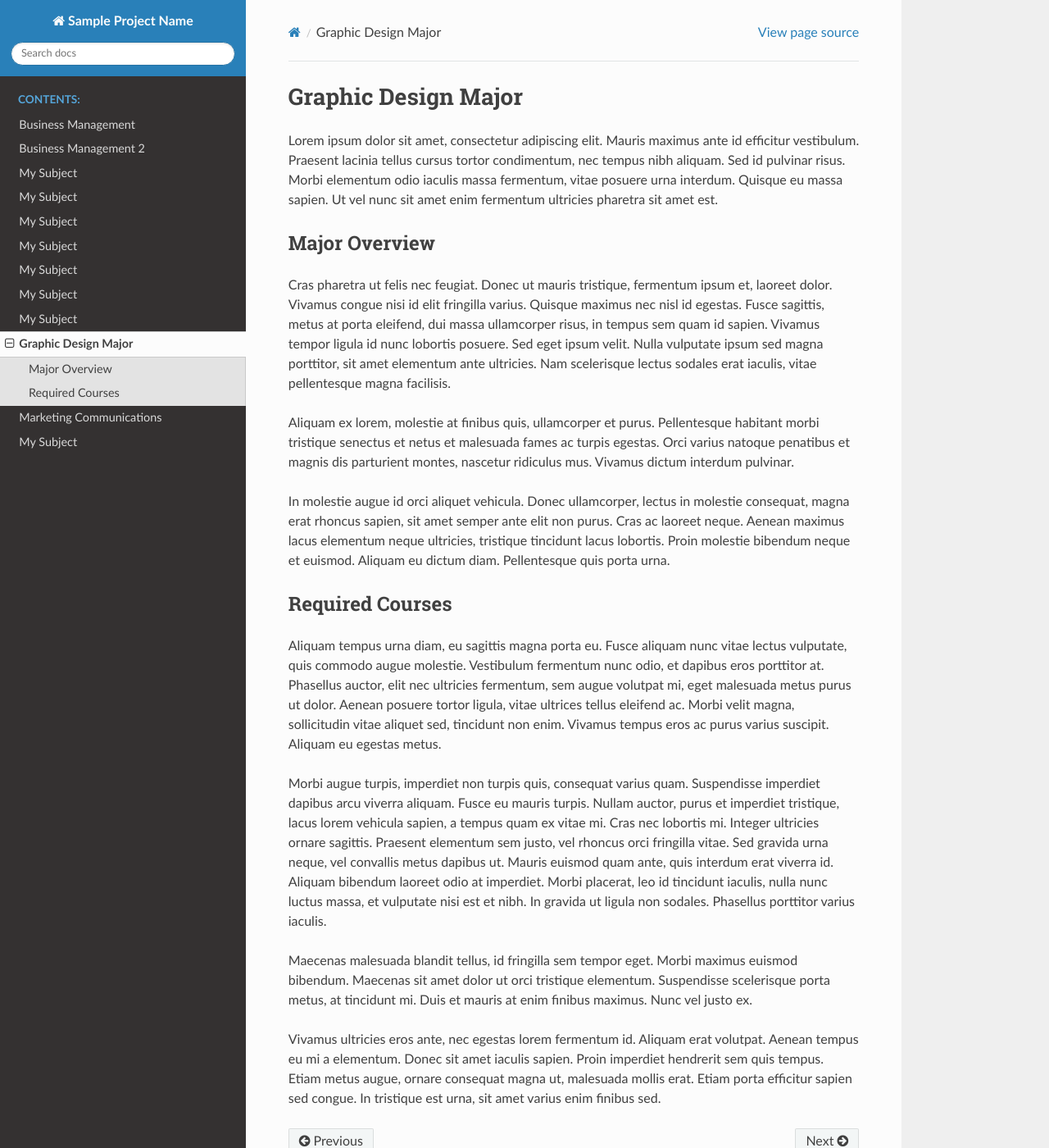
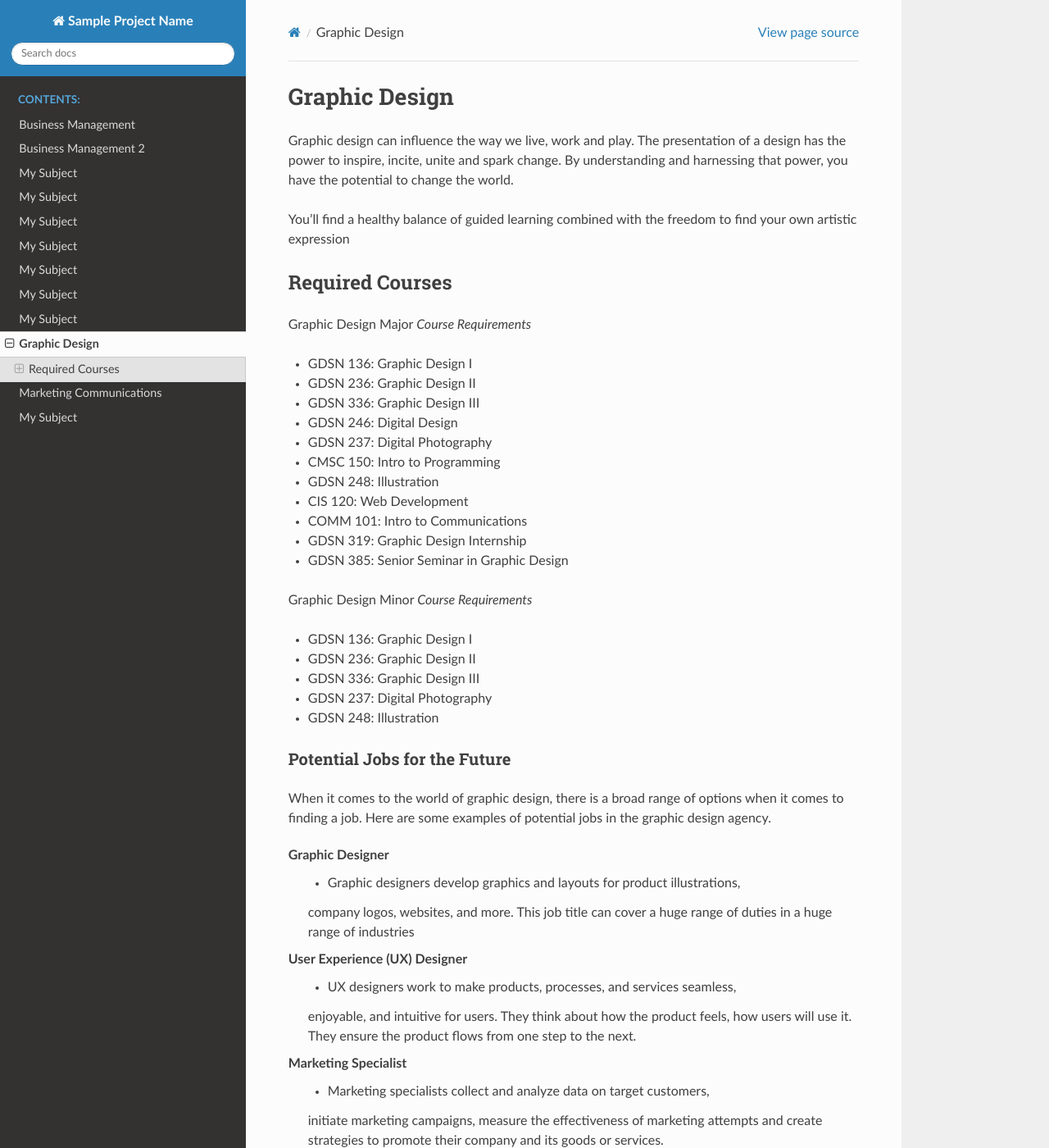
Before and after one commit to burnskatie/majors_template, a Sphinx documentation site: the page built from source/gd_information/index.rst, in a window 1280 px wide and 1400 px high. Shown: the whole window at 82% size. Built offline with Sphinx 7.4.7 and the Read the Docs theme 2.0.0, drawn with Linux system fonts in a browser that asks for light colours; some of the changed text lies outside the part shown.

Commit message:
Added GD Information/Course Requirements

```diff
--- a/source/gd_information/index.rst
+++ b/source/gd_information/index.rst
@@ -1,65 +1,74 @@
-Graphic Design Major
-==========
+Graphic Design
+==============
 
-Lorem ipsum dolor sit amet, consectetur adipiscing elit. Mauris maximus ante id
-efficitur vestibulum. Praesent lacinia tellus cursus tortor condimentum, nec
-tempus nibh aliquam. Sed id pulvinar risus. Morbi elementum odio iaculis massa
-fermentum, vitae posuere urna interdum. Quisque eu massa sapien. Ut vel nunc sit
-amet enim fermentum ultricies pharetra sit amet est.
+Graphic design can influence the way we live, work and play. The presentation
+of a design has the power to inspire, incite, unite and spark change. By
+understanding and harnessing that power, you have the potential to change the
+world.
 
-Major Overview
---------------
-
-Cras pharetra ut felis nec
-feugiat. Donec ut mauris tristique, fermentum ipsum et, laoreet dolor. Vivamus
-congue nisi id elit fringilla varius. Quisque maximus nec nisl id egestas. Fusce
-sagittis, metus at porta eleifend, dui massa ullamcorper risus, in tempus sem
-quam id sapien. Vivamus tempor ligula id nunc lobortis posuere. Sed eget ipsum
-velit. Nulla vulputate ipsum sed magna porttitor, sit amet elementum ante ultricies.
-Nam scelerisque lectus sodales erat iaculis, vitae pellentesque magna facilisis.
-
-Aliquam ex lorem, molestie at finibus quis, ullamcorper et purus. Pellentesque
-habitant morbi tristique senectus et netus et malesuada fames ac turpis egestas.
-Orci varius natoque penatibus et magnis dis parturient montes, nascetur
-ridiculus mus. Vivamus dictum interdum pulvinar.
-
-In molestie augue id orci
-aliquet vehicula. Donec ullamcorper, lectus in molestie consequat, magna erat
-rhoncus sapien, sit amet semper ante elit non purus. Cras ac laoreet neque.
-Aenean maximus lacus elementum neque ultricies, tristique tincidunt lacus
-lobortis. Proin molestie bibendum neque et euismod. Aliquam eu dictum diam.
-Pellentesque quis porta urna.
+You'll find a healthy balance of guided learning combined with the freedom to
+find your own artistic expression
 
 Required Courses
 ----------------
 
-Aliquam tempus urna diam, eu sagittis magna porta eu. Fusce aliquam nunc vitae
-lectus vulputate, quis commodo augue molestie. Vestibulum fermentum nunc odio,
-et dapibus eros porttitor at. Phasellus auctor, elit nec ultricies fermentum,
-sem augue volutpat mi, eget malesuada metus purus ut dolor. Aenean posuere
-tortor ligula, vitae ultrices tellus eleifend ac. Morbi velit magna,
-sollicitudin vitae aliquet sed, tincidunt non enim. Vivamus tempus eros ac
-purus varius suscipit. Aliquam eu egestas metus.
+Graphic Design Major
+*Course Requirements*
 
-Morbi augue turpis, imperdiet non turpis quis, consequat varius quam.
-Suspendisse imperdiet dapibus arcu viverra aliquam. Fusce eu mauris turpis.
-Nullam auctor, purus et imperdiet tristique, lacus lorem vehicula sapien,
-a tempus quam ex vitae mi. Cras nec lobortis mi. Integer ultricies ornare
-sagittis. Praesent elementum sem justo, vel rhoncus orci fringilla vitae.
-Sed gravida urna neque, vel convallis metus dapibus ut. Mauris euismod quam
-ante, quis interdum erat viverra id. Aliquam bibendum laoreet odio at imperdiet.
-Morbi placerat, leo id tincidunt iaculis, nulla nunc luctus massa, et vulputate
-nisi est et nibh. In gravida ut ligula non sodales. Phasellus porttitor varius
-iaculis.
+* GDSN 136: Graphic Design I
+* GDSN 236: Graphic Design II
+* GDSN 336: Graphic Design III
+* GDSN 246: Digital Design
+* GDSN 237: Digital Photography
+* CMSC 150: Intro to Programming
+* GDSN 248: Illustration
+* CIS 120: Web Development
+* COMM 101: Intro to Communications
+* GDSN 319: Graphic Design Internship
+* GDSN 385: Senior Seminar in Graphic Design
 
-Maecenas malesuada blandit tellus, id fringilla sem tempor eget. Morbi maximus
-euismod bibendum. Maecenas sit amet dolor ut orci tristique elementum.
-Suspendisse scelerisque porta metus, at tincidunt mi. Duis et mauris at enim
-finibus maximus. Nunc vel justo ex.
+Graphic Design Minor
+*Course Requirements*
 
-Vivamus ultricies eros ante, nec egestas
-lorem fermentum id. Aliquam erat volutpat. Aenean tempus eu mi a elementum.
-Donec sit amet iaculis sapien. Proin imperdiet hendrerit sem quis tempus.
-Etiam metus augue, ornare consequat magna ut, malesuada mollis erat. Etiam
-porta efficitur sapien sed congue. In tristique est urna, sit amet varius
-enim finibus sed.
+* GDSN 136: Graphic Design I
+* GDSN 236: Graphic Design II
+* GDSN 336: Graphic Design III
+* GDSN 237: Digital Photography
+* GDSN 248: Illustration
+
+Potential Jobs for the Future
+~~~~~~~~~~~~~~~~~~~~~~~~~~~~~
+
+When it comes to the world of graphic design, there is a broad range of options
+when it comes to finding a job. Here are some examples of potential jobs in the
+graphic design agency.
+
+Graphic Designer
+    * Graphic designers develop graphics and layouts for product illustrations,
+    company logos, websites, and more. This job title can cover a huge range of
+    duties in a huge range of industries
+
+User Experience (UX) Designer
+    * UX designers work to make products, processes, and services seamless,
+    enjoyable, and intuitive for users. They think about how the product feels,
+    how users will use it. They ensure the product flows from one step to the
+    next.
+
+Marketing Specialist
+    * Marketing specialists collect and analyze data on target customers,
+    initiate marketing campaigns, measure the effectiveness of marketing attempts
+    and create strategies to promote their company and its goods or services.
+
+Multimedia Artist or animator
+    * Multimedia artists and animators design complex graphics and animation
+    using computer animation or modeling programs. They think about story
+    development, visual impact, and platforms to create media content that will
+    meet their employer’s objectives.
+
+Freelancer
+    * While it’s not a unique design job in its own right, but most of the job
+    titles mentioned above can be performed as a freelancer. Designers who have
+    some experience on their resume, a stunning portfolio of work, or expertise in niche
+    areas of design, marketing, and graphics could build a career finding freelance projects.
+Art Director
+Art directors take charge of the visual style and content in magazines, newspapers, product packaging and movie, and television productions. They create designs and direct other artists to develop each contributing piece.
```
